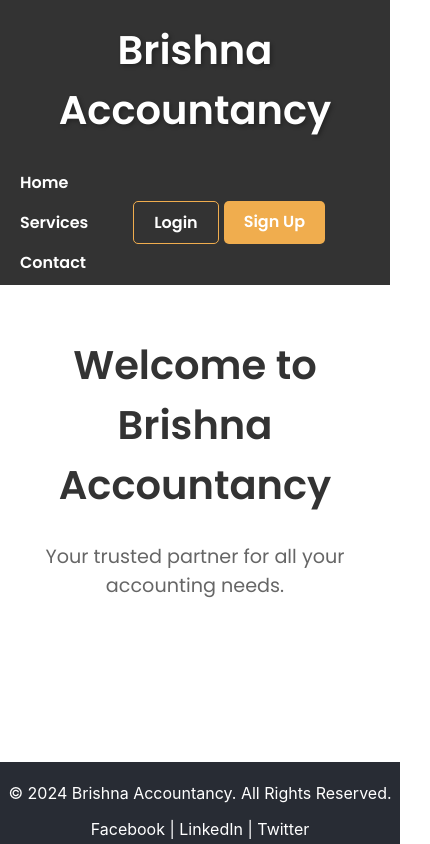
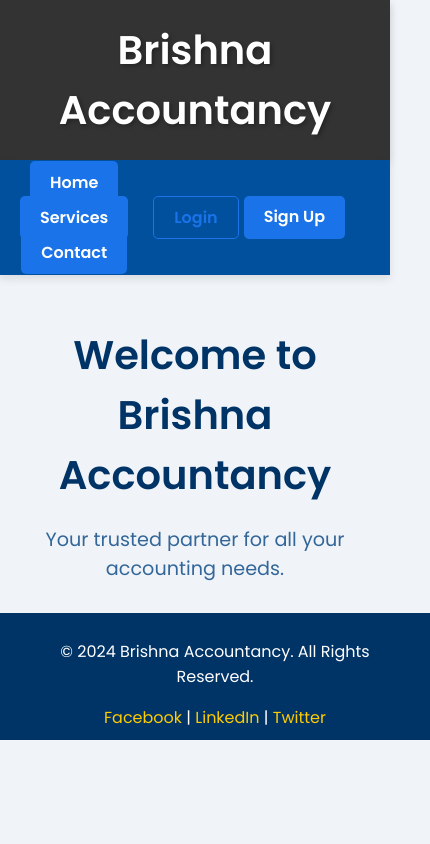
Before and after one commit to Abhyj1t/Brishna-Accountancy-, a React (Create React App) app in the folder frontend/: page / in a window 390 px wide. Shown: the whole page, 430 px wide, since content can reach past the window. Built offline with nearby package versions, Linux system fonts and the light colour scheme.

Commit message:
Little improvements

```diff
--- a/frontend/src/App.css
+++ b/frontend/src/App.css
@@ -1,22 +1,25 @@
-/* src/App.css */
-
-/* General App Styling */
-.App {
+/* General Body Styles */
+body {
+  margin: 0;
+  font-family: 'Poppins', sans-serif;
+  background-color: #f0f4f8;
   display: flex;
   flex-direction: column;
-  min-height: 100vh; /* Ensures the app takes up at least 100% of the viewport height */
+  min-height: 100vh;
 }
 
-/* Main content area should take up all available space */
-.App > .content {
-  flex: 1;
+/* App Container */
+.App {
+  text-align: center;
+  flex: 1; /* Allow App to expand and push footer to the bottom */
 }
 
 /* Header Styling */
 header {
-  background-color: #282c34;
+  background-color: #003366;
   padding: 20px;
   color: white;
+  box-shadow: 0 4px 8px rgba(0, 0, 0, 0.2);
 }
 
 /* Navbar Styling */
@@ -24,160 +27,136 @@ header {
   display: flex;
   justify-content: space-between;
   align-items: center;
-  background-color: #282c34;
+  background-color: #003366;
   padding: 10px 20px;
+  color: white;
+  box-shadow: 0 4px 8px rgba(0, 0, 0, 0.1);
 }
 
-.navbar h2 {
-  color: white;
+.navbar-center {
+  list-style: none;
+  display: flex;
+  justify-content: center;
+  gap: 15px;
+  padding: 0;
   margin: 0;
 }
 
-.navbar ul {
-  list-style: none;
-  display: flex;
-  gap: 15px;
-}
-
-.navbar li {
+.navbar-center li {
   color: white;
 }
 
-.navbar a {
-  color: white;
+.navbar-center a {
+  color: #003366; /* Dark blue text for contrast */
   text-decoration: none;
+  font-weight: 600;
+  padding: 10px 20px;
+  border-radius: 5px;
+  background-color: #ffcc00; /* Yellow background */
+  transition: background-color 0.3s ease, box-shadow 0.3s ease;
 }
 
-.navbar a:hover {
-  text-decoration: underline;
+.navbar-center a:hover {
+  background-color: #e6b800; /* Slightly darker yellow on hover */
+  box-shadow: 0 4px 8px rgba(0, 0, 0, 0.2);
 }
 
-/* Services Page Styling */
-.services-container {
+.navbar-right {
   display: flex;
-  justify-content: space-around;
-  align-items: flex-start;
-  flex-wrap: wrap;
-  margin: 20px 0;
+  gap: 10px;
 }
 
-/* Service Item Styling */
-.service-item {
-  background-color: #f8f8f8;
-  border: 1px solid #ddd;
-  padding: 20px;
-  margin: 10px;
+.login-link, .signup-link {
+  padding: 10px 20px; /* Consistent padding */
   border-radius: 5px;
-  width: 30%;
-  box-shadow: 0 2px 4px rgba(0, 0, 0, 0.1);
-  transition: transform 0.2s, box-shadow 0.2s;
+  text-decoration: none;
+  font-weight: 600;
+  transition: background-color 0.3s ease, box-shadow 0.3s ease;
+  background-color: #ffcc00; /* Yellow background */
+  color: #003366; /* Dark blue text for contrast */
 }
 
-.service-item h2 {
-  margin-top: 0;
-  font-size: 1.5rem;
-  color: #333;
+.login-link:hover, .signup-link:hover {
+  background-color: #e6b800;
+  color: white;
+  box-shadow: 0 4px 8px rgba(0, 0, 0, 0.2);
 }
 
-.service-item p {
-  color: #666;
+/* Home Page Styling */
+.home-container {
+  text-align: center;
+  margin-top: 50px;
 }
 
-.service-item:hover {
-  transform: translateY(-5px);
+.home-container h1 {
+  font-family: 'Poppins', sans-serif;
+  font-weight: 600;
+  font-size: 2.5rem;
+  color: #003366;
+  margin-bottom: 20px;
+}
+
+.home-container p {
+  font-family: 'Poppins', sans-serif;
+  font-weight: 400;
+  font-size: 1.2rem;
+  color: #336699;
+  margin-bottom: 30px;
+}
+
+.button-group {
+  margin-top: 30px;
+  display: flex;
+  justify-content: center;
+  gap: 20px;
+}
+
+.home-button {
+  background-color: #ffcc00; /* Yellow background */
+  color: #003366; /* Dark blue text for contrast */
+  padding: 15px 30px;
+  border-radius: 5px;
+  text-decoration: none;
+  font-weight: 600;
+  font-family: 'Poppins', sans-serif;
+  transition: background-color 0.3s ease, box-shadow 0.3s ease;
+}
+
+.home-button:hover {
+  background-color: #e6b800;
   box-shadow: 0 4px 8px rgba(0, 0, 0, 0.2);
 }
 
 /* Footer Styling */
-.footer {
-  background-color: #282c34;
+footer {
+  background-color: #003366;
+  padding: 10px 20px;
   color: white;
-  padding: 10px;
   text-align: center;
+  margin-top: auto;
   width: 100%;
-  margin-top: auto; /* Ensures the footer is pushed to the bottom */
 }
 
-.social-links a {
-  color: white;
+footer a {
+  color: #ffcc00;
   text-decoration: none;
 }
 
-.social-links a:hover {
+footer a:hover {
+  color: #e6b800;
   text-decoration: underline;
 }
 
-/* Form Styling */
-.form-container {
-  display: flex;
-  justify-content: center;
-  margin: 30px 0;
-}
-
-.booking-form {
-  background-color: #f9f9f9;
-  border-radius: 8px;
-  box-shadow: 0 4px 8px rgba(0, 0, 0, 0.1);
-  padding: 20px;
-  width: 400px;
-}
-
-.form-group {
-  margin-bottom: 15px;
-}
-
-.booking-form input[type="text"],
-.booking-form input[type="email"],
-.booking-form input[type="date"] {
-  width: 100%;
-  padding: 10px;
-  margin: 5px 0;
-  border: 1px solid #ccc;
-  border-radius: 4px;
-  font-size: 16px;
-  box-sizing: border-box;
-  transition: border-color 0.3s;
-}
-
-.booking-form input[type="text"]:focus,
-.booking-form input[type="email"]:focus,
-.booking-form input[type="date"]:focus {
-  border-color: #0066cc;
-  outline: none;
-}
-
-.submit-button {
-  width: 100%;
-  padding: 12px;
-  background-color: #0066cc;
-  color: white;
-  border: none;
-  border-radius: 4px;
-  font-size: 18px;
-  cursor: pointer;
-  transition: background-color 0.3s;
-}
-
-.submit-button:hover {
-  background-color: #004d99;
-}
-
-/* Responsive Design */
+/* Responsive Styles */
 @media (max-width: 768px) {
-  .service-item {
-    width: 100%;
+  .navbar-center {
+    flex-direction: column;
+    gap: 10px;
   }
 
-  .booking-form {
+  .navbar-right {
+    justify-content: center;
     width: 100%;
-    padding: 15px;
-  }
-
-  .navbar ul {
-    flex-direction: column;
-  }
-
-  .footer {
-    padding: 5px;
+    gap: 5px;
   }
 }
--- a/frontend/src/components/Home.css
+++ b/frontend/src/components/Home.css
@@ -9,14 +9,14 @@
   font-family: 'Poppins', sans-serif;
   font-weight: 600;
   font-size: 2.5rem;
-    color: #333;
+  color: #003366;
 }
 
 .home-container p {
   font-family: 'Poppins', sans-serif;
   font-weight: 400;
   font-size: 1.2rem;
-    color: #666;
+  color: #336699;
 }
 
 .button-group {
@@ -27,16 +27,17 @@
 }
 
 .home-button {
-    background-color: #f0ad4e;
+  background-color: #e8e51a;
   color: white;
   padding: 15px 30px;
   border-radius: 5px;
   text-decoration: none;
   font-weight: 600;
   font-family: 'Poppins', sans-serif;
-    transition: background-color 0.3s ease;
+  transition: background-color 0.3s ease, box-shadow 0.3s ease;
 }
 
 .home-button:hover {
-    background-color: #e0993c;
+  background-color: #0c56d0;
+  box-shadow: 0 4px 8px rgba(0, 0, 0, 0.2);
 }
--- a/frontend/src/components/Navbar.css
+++ b/frontend/src/components/Navbar.css
@@ -1,13 +1,13 @@
 /* src/components/Navbar.css */
 
-/* Navbar styling */
 .navbar {
   display: flex;
   justify-content: space-between;
   align-items: center;
-  background-color: #333;
+  background-color: #00509e;
   padding: 10px 20px;
   color: white;
+  box-shadow: 0 4px 8px rgba(0, 0, 0, 0.1);
 }
 
 .navbar-center {
@@ -27,11 +27,15 @@
   color: white;
   text-decoration: none;
   font-weight: 600;
-  font-family: 'Poppins', sans-serif;
+  padding: 10px 20px;
+  border-radius: 5px;
+  background-color: #1a73e8;
+  transition: background-color 0.3s ease, box-shadow 0.3s ease;
 }
 
 .navbar-center a:hover {
-  color: #f0ad4e;
+  background-color: #0c56d0;
+  box-shadow: 0 4px 8px rgba(0, 0, 0, 0.2);
 }
 
 .navbar-right {
@@ -44,24 +48,29 @@
   border-radius: 5px;
   text-decoration: none;
   font-weight: 600;
-  font-family: 'Poppins', sans-serif;
-  transition: background-color 0.3s ease;
+  transition: background-color 0.3s ease, box-shadow 0.3s ease;
 }
 
 .login-link {
   background-color: transparent;
-  color: #f0ad4e;
-  border: 1px solid #f0ad4e;
+  color: #1a73e8;
+  border: 1px solid #1a73e8;
 }
 
 .signup-link {
-  background-color: #f0ad4e;
+  background-color: #1a73e8;
   color: white;
 }
 
-.login-link:hover, .signup-link:hover {
-  background-color: #e0993c;
+.login-link:hover {
+  background-color: #0c56d0;
   color: white;
+  box-shadow: 0 4px 8px rgba(0, 0, 0, 0.2);
+}
+
+.signup-link:hover {
+  background-color: #0c56d0;
+  box-shadow: 0 4px 8px rgba(0, 0, 0, 0.2);
 }
 
 /* Responsive Navbar */
```
Lines whose indentation alone changed are shown as unchanged.
